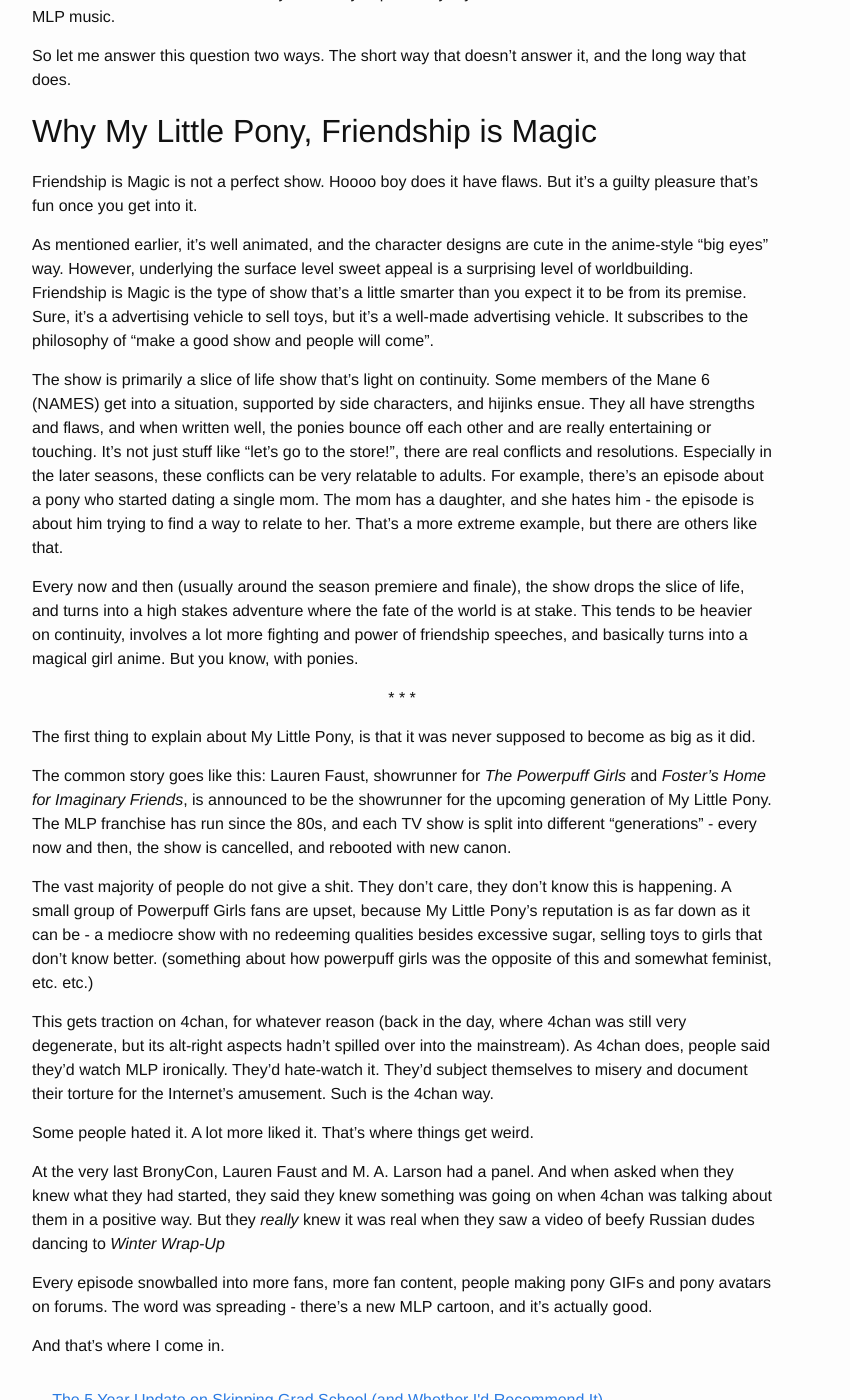
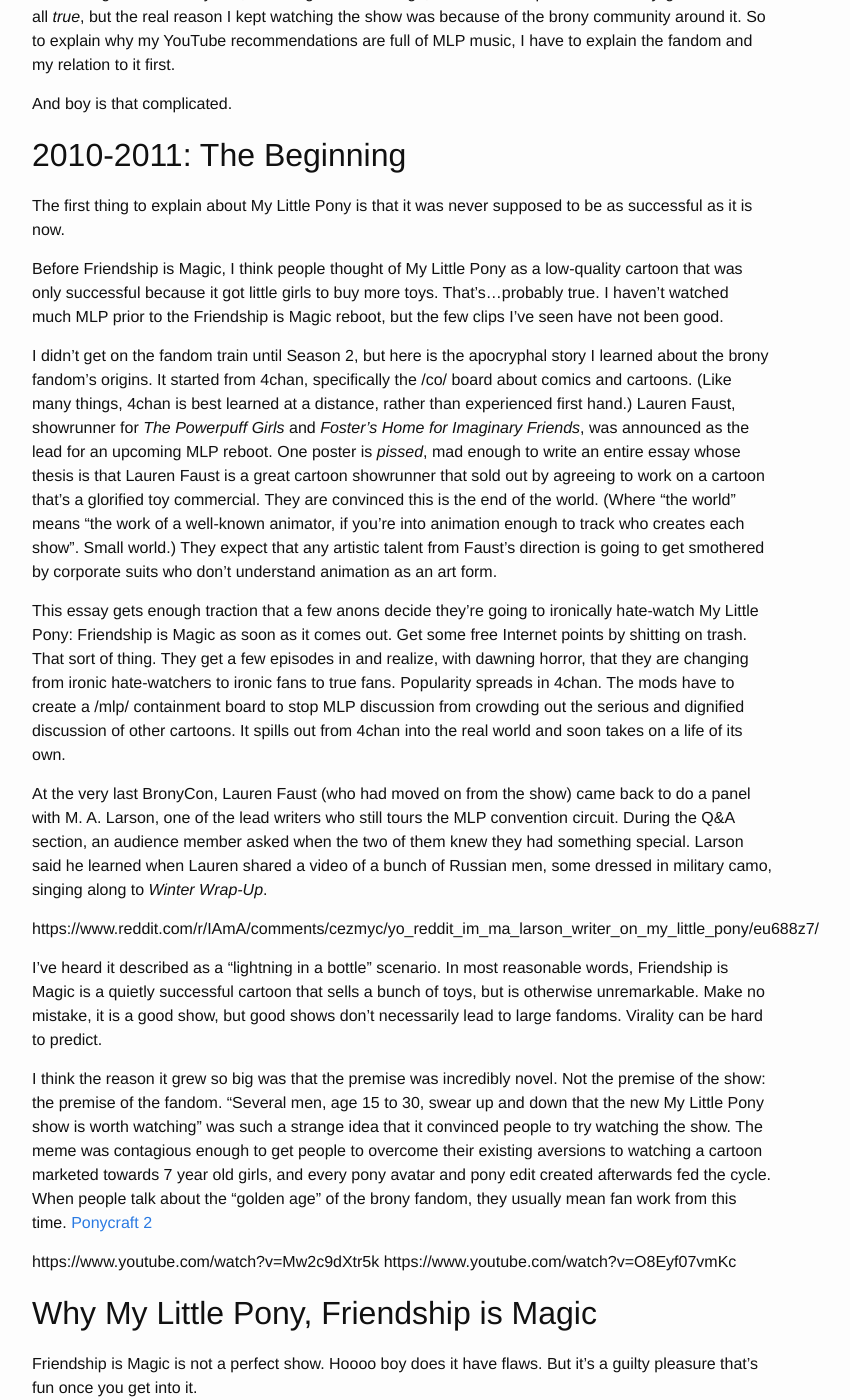
Before and after one commit to alexirpan/alexirpan.github.io, a Jekyll site: the page built from _posts/2021-04-09-why-mlp.markdown, in a window 1280 px wide and 1400 px high, scrolled down 632 px. Shown: the whole window, without its empty margins (238-1088 px from the left). Built offline with Jekyll 4.4.1, drawn with Linux system fonts in a browser that asks for light colours; nearby versions of some CDN libraries; some of the changed text lies outside the part shown.

Commit message:
think this is going to work better as a "history of the fandom with commentary" post

```diff
--- a/_posts/2021-04-09-why-mlp.markdown
+++ b/_posts/2021-04-09-why-mlp.markdown
@@ -14,20 +14,79 @@
 I've been watching My Little Pony for literally 10 years. **10 years.** Good lord that's
 a long time. I started in the gap between Season 1 and 2, and although many people I
 know from that time stopped watching, I...didn't. Friendship is Magic (Gen 4) officially ended
-2 years ago, they've already started putting out Gen 5 material, and I'm still here.
+2 years ago, Hasbro already launched Generation 5 with a Netflix movie, and I'm still here.
 
 Despite this, off the top of my head I've only been asked why I watch MLP three times.
 Three times in 10 years! It's not like I advertise it, but I also don't try to hide it, and
 I am eternally thankful to live in a culture bubble where people genuinely don't care (or
 at least don't treat it as a disqualifying character trait).
 
-When I *have* answered this question, I've usually said something like, "it's well
-animated and very cute", or "it's an ensemble show with good character dynamics", or
-"it makes me smile, and do I need another reason?" And this is all *true* but they don't
-fully explain why my YouTube recommendations are full of MLP music.
+When I *have* answered this question, I've usually said something like "it's a wholesome,
+well-animated cartoon, that shifts between funny slice-of-life and adventures where the fate of the
+world is at stake. The writing doesn't always hit, but it is good on average, and the best
+episodes are *really* good." That's all *true*, but the real reason I kept watching the
+show was because of the brony community around it. So to explain why my
+YouTube recommendations are full of MLP music, I have to explain the fandom and my relation to it
+first.
 
-So let me answer this question two ways. The short way that doesn't answer it, and the long
-way that does.
+And boy is that complicated.
+
+2010-2011: The Beginning
+-------------------------------------------------------------------------------------
+
+The first thing to explain about My Little Pony is that it was never supposed to be as successful
+as it is now.
+
+Before Friendship is Magic, I think people thought of My Little Pony as a low-quality cartoon that
+was only successful because it got little girls to buy more toys. That's...probably true. I
+haven't watched much MLP prior to the Friendship is Magic reboot, but the few clips I've
+seen have not been good.
+
+I didn't get on the fandom train until Season 2, but here is the apocryphal story I learned about
+the brony fandom's origins. It started from 4chan, specifically the /co/ board about comics and
+cartoons. (Like many things, 4chan is best learned at a distance, rather than experienced
+first hand.) Lauren Faust, showrunner for *The Powerpuff Girls* and
+*Foster's Home for Imaginary Friends*, was announced as the lead for an upcoming MLP reboot.
+One poster is *pissed*, mad enough to write an entire essay whose thesis is that Lauren Faust is a
+great cartoon showrunner that sold out by agreeing to work on a cartoon that's a glorified toy
+commercial. They are convinced this is the end of the world. (Where "the world" means "the work
+of a well-known animator, if you're into animation enough to track who creates each show". Small
+world.) They expect that any artistic talent from Faust's direction is going to get smothered by
+corporate suits who don't understand animation as an art form.
+
+This essay gets enough traction that a few anons decide they're going to ironically
+hate-watch My Little Pony: Friendship is Magic as soon as it comes out. Get some free Internet
+points by shitting on trash. That sort of thing. They get a few episodes in and realize, with
+dawning horror, that they are changing from ironic hate-watchers to ironic fans to true fans.
+Popularity spreads in 4chan. The mods have to create a /mlp/ containment board to stop MLP
+discussion from crowding out the serious and dignified discussion of other cartoons. It spills
+out from 4chan into the real world and soon takes on a life of its own.
+
+At the very last BronyCon, Lauren Faust (who had moved on from the show) came back to do a panel
+with M. A. Larson, one of the lead writers who still tours the MLP convention circuit. During the
+Q&A section, an audience member asked when the two of them knew they had something special.
+Larson said he learned when Lauren shared a video of a bunch of Russian men, some dressed in
+military camo, singing along to *Winter Wrap-Up*.
+
+https://www.reddit.com/r/IAmA/comments/cezmyc/yo_reddit_im_ma_larson_writer_on_my_little_pony/eu688z7/
+
+I've heard it described as a "lightning in a bottle" scenario. In most reasonable words, Friendship is
+Magic is a quietly successful cartoon that sells a bunch of toys, but is otherwise unremarkable.
+Make no mistake, it is a good show, but good shows don't necessarily lead to large fandoms. Virality
+can be hard to predict.
+
+I think the reason it grew so big was that the premise was incredibly novel. Not the premise of the show:
+the premise of the fandom. "Several men, age 15 to 30, swear up and down that the new My Little Pony
+show is worth watching" was such a strange idea that it convinced people to try watching the show.
+The meme was contagious enough to get people to overcome their existing aversions to watching a cartoon
+marketed towards 7 year old girls, and every pony avatar and pony edit created afterwards fed the cycle.
+When people talk about the "golden age" of the brony fandom, they usually mean fan work from this time.
+[Ponycraft 2](https://www.youtube.com/watch?v=JJbAT1wzS8U)
+
+https://www.youtube.com/watch?v=Mw2c9dXtr5k
+https://www.youtube.com/watch?v=O8Eyf07vmKc
+
+
 
 Why My Little Pony, Friendship is Magic
 --------------------------------------------------------------------------------------
@@ -57,35 +116,3 @@
 
 \* \* \*
 {: .centered }
-
-The first thing to explain about My Little Pony, is that it was never supposed to become
-as big as it did.
-
-The common story goes like this: Lauren Faust, showrunner for *The Powerpuff Girls* and
-*Foster's Home for Imaginary Friends*, is announced to be the showrunner for the upcoming
-generation of My Little Pony. The MLP franchise has run since the 80s, and each TV show is
-split into different "generations" - every now and then, the show is cancelled, and rebooted
-with new canon.
-
-The vast majority of people do not give a shit. They don't care, they don't know this is happening.
-A small group of Powerpuff Girls fans are upset, because My Little Pony's reputation is as
-far down as it can be - a mediocre show with no redeeming qualities besides excessive sugar,
-selling toys to girls that don't know better. (something about how powerpuff girls was
-the opposite of this and somewhat feminist, etc. etc.)
-
-This gets traction on 4chan, for whatever reason (back in the day, where 4chan was still very
-degenerate, but its alt-right aspects hadn't spilled over into the mainstream). As 4chan
-does, people said they'd watch MLP ironically. They'd hate-watch it. They'd subject themselves
-to misery and document their torture for the Internet's amusement. Such is the 4chan way.
-
-Some people hated it. A lot more liked it. That's where things get weird.
-
-At the very last BronyCon, Lauren Faust and M. A. Larson had a panel. And when asked when they
-knew what they had started, they said they knew something was going on when 4chan was talking
-about them in a positive way. But they *really* knew it was real when they saw a video of
-beefy Russian dudes dancing to *Winter Wrap-Up*
-
-Every episode snowballed into more fans, more fan content, people making pony GIFs and
-pony avatars on forums. The word was spreading - there's a new MLP cartoon, and it's actually good.
-
-And that's where I come in.
```
